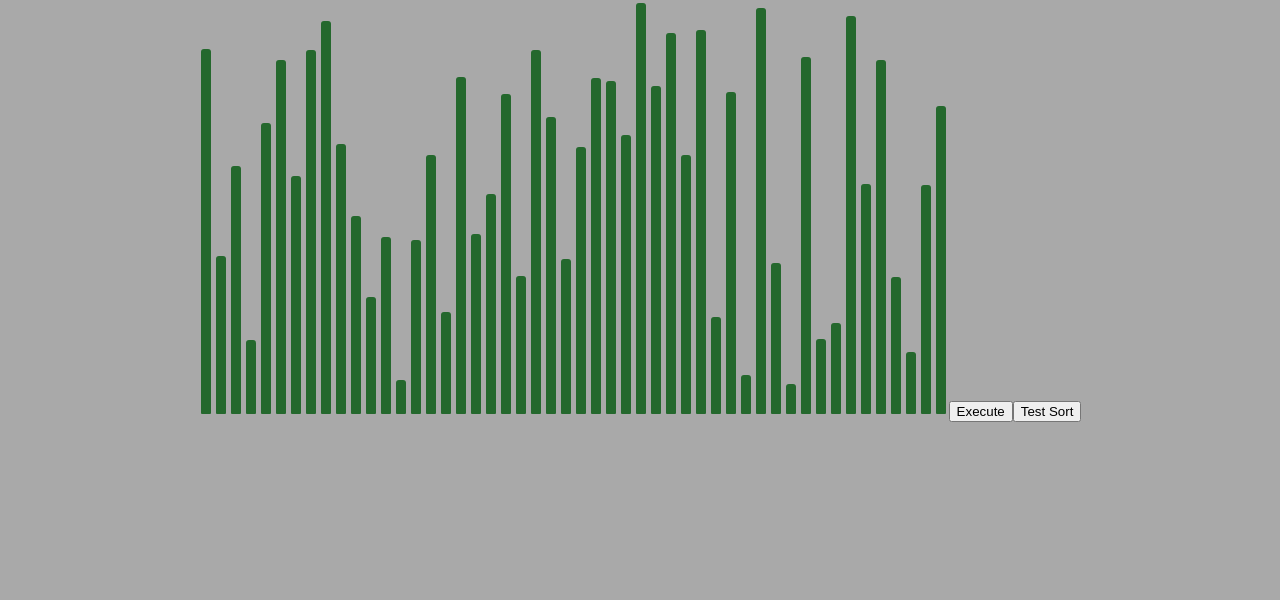
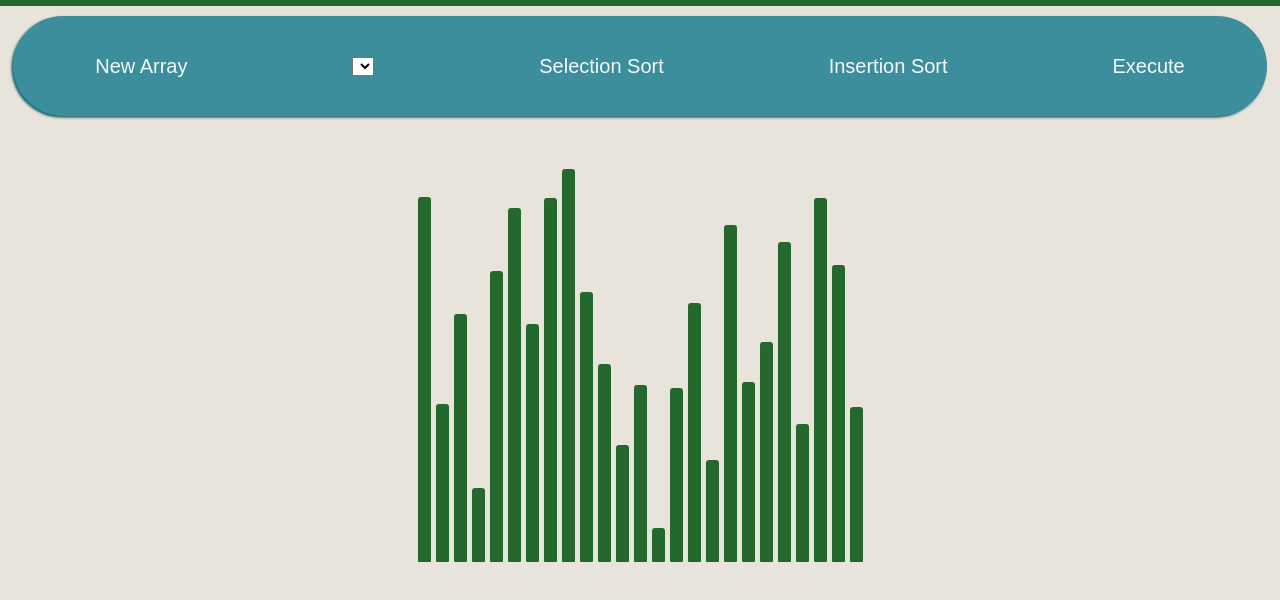
Before and after one commit to AatmikMallya/Algo-Visualizer, a React (Create React App) app: page / in a window 1280 px wide. Shown: the top 600 px of the page. Built offline with nearby package versions, Linux system fonts and the light colour scheme.

Commit message:
set up UI backbone

```diff
--- a/package.json
+++ b/package.json
@@ -1,5 +1,5 @@
 {
-  "name": "algo-visualizer",
+  "name": "Sorting-Time-Visualizer",
   "version": "0.1.0",
   "private": true,
   "dependencies": {
--- a/public/index.html
+++ b/public/index.html
@@ -6,15 +6,10 @@
     <meta name="viewport" content="width=device-width, initial-scale=1" />
     <meta name="theme-color" content="#000000" />
     <meta
-      name="description"
-      content="Web site created using create-react-app"
+      name="Sorting Time Visualizer"
+      content="Animation of various sorting algorithms and their time complexities"
     />
     <link rel="apple-touch-icon" href="%PUBLIC_URL%/logo192.png" />
-    <!--
-      manifest.json provides metadata used when your web app is installed on a
-      user's mobile device or desktop. See https://developers.google.com/web/fundamentals/web-app-manifest/
-    -->
-    <link rel="manifest" href="%PUBLIC_URL%/manifest.json" />
     <!--
       Notice the use of %PUBLIC_URL% in the tags above.
       It will be replaced with the URL of the `public` folder during the build.
@@ -24,7 +19,7 @@
       work correctly both with client-side routing and a non-root public URL.
       Learn how to configure a non-root public URL by running `npm run build`.
     -->
-    <title>React App</title>
+    <title>Sorting Time Visualizer</title>
   </head>
   <body>
     <noscript>You need to enable JavaScript to run this app.</noscript>
--- a/src/App.js
+++ b/src/App.js
@@ -1,11 +1,11 @@
 import React from 'react';
 import './App.css';
-import AlgoVisualizer from './components/AlgoVisualizer';
+import SortingTimeVisualizer from './components/SortingTimeVisualizer';
 
 function App() {
   return (
     <div className="App">
-      <AlgoVisualizer/>
+      <SortingTimeVisualizer/>
     </div>
   );
 }
--- a/src/algorithms/SelectionSort.js
+++ b/src/algorithms/SelectionSort.js
@@ -38,30 +38,32 @@ export function getSelectionSortAnims(arr) {
             arr[minIdx] = arr[i];
             arr[i] = temp;
             // swap heights a[i], a[minIdx]
-            animations.push([i, minIdx])
+            animations.push([i, minIdx]);
+            animations.push([null]);
+            animations.push([null]);
         }
     }
 
     return animations;
 }
 
-export function selectionSortAlgo(arr) {
-    let minIdx, temp;
+// function selectionSortAlgo(arr) {
+//     let minIdx, temp;
 
-    for (let i = 0; i < arr.length; i++) {
-        minIdx = i;
-        for (let j = i + 1; j < arr.length; j++) {
-            if (arr[j] < arr[minIdx]) {
-                minIdx = j;
-            }
-        }
+//     for (let i = 0; i < arr.length; i++) {
+//         minIdx = i;
+//         for (let j = i + 1; j < arr.length; j++) {
+//             if (arr[j] < arr[minIdx]) {
+//                 minIdx = j;
+//             }
+//         }
 
-        if (minIdx > i) {
-            temp = arr[minIdx];
-            arr[minIdx] = arr[i];
-            arr[i] = temp;
-        }
-    }
+//         if (minIdx > i) {
+//             temp = arr[minIdx];
+//             arr[minIdx] = arr[i];
+//             arr[i] = temp;
+//         }
+//     }
 
-    return arr;
-}
+//     return arr;
+// }
--- /dev/null
+++ b/src/components/Menu.css
@@ -0,0 +1,30 @@
+#menu-container {
+    background-color: #3d8e9c;
+    height: 100px;
+    border-radius: 100px;
+    width: 98%;
+    margin: 10px auto 50px;
+    box-shadow: -1.5px 1.5px 2.5px rgb(12, 94, 97);
+
+    display: flex;
+    justify-content: space-around;
+    align-items: center;
+}
+
+.menu-button {
+    background: none!important;
+    padding: 0!important;
+    cursor: pointer;
+    color: white;
+    font-family: Arial, Helvetica, sans-serif;
+    font-size: 20px;
+    user-select: none;
+    /* height: 3em; */
+    border-radius: 10px;
+    border: none;
+    opacity: 95%;
+}
+
+.menu-button:hover {
+    color: grey;
+}
--- /dev/null
+++ b/src/components/Menu.js
@@ -0,0 +1,30 @@
+import React from 'react';
+import './Menu.css';
+
+export default class Menu extends React.Component {
+    constructor(props) {
+        super(props);
+
+        this.state = {
+            algorithm: "selection"
+        }
+    }
+
+    handleExecute() {
+        this.props.onClick();
+    }
+
+    render() {
+        return (
+            <div id="menu-container">
+                <div className="menu-button" id="selection-sort" onClick={this.handleExecute}>New Array</div>
+                <select>
+
+                </select>
+                <div className="menu-button" id="selection-sort" onClick={this.handleExecute}>Selection Sort</div>
+                <div className="menu-button" id="insertion-sort" onClick={this.handleExecute}>Insertion Sort</div>
+                <div className="menu-button" id="execute" onClick={() => this.handleExecute()}>Execute</div>
+            </div>
+        );
+    }
+}
--- a/src/components/AlgoVisualizer.css
+++ b/src/components/SortingTimeVisualizer.css
@@ -1,7 +1,7 @@
 .array {
     background-color: #24682d;
     display: inline-block;
-    width: 10px;
+    width: 13px;
     height: 200px;
     margin: 2.5px;
     border-top-left-radius: 3px;
@@ -9,3 +9,8 @@
     border-bottom-left-radius: 1px;
     border-bottom-right-radius: 1px;
 }
+
+#color-strip {
+    background-color: #24682d;
+    height: 6px;
+}
--- a/src/components/AlgoVisualizer.js
+++ b/src/components/SortingTimeVisualizer.js
@@ -1,12 +1,14 @@
 import React from 'react';
-import './AlgoVisualizer.css';
-import {selectionSortAlgo, getSelectionSortAnims} from '../algorithms/SelectionSort';
+import Menu from './Menu';
+import './SortingTimeVisualizer.css';
+import {getSelectionSortAnims} from '../algorithms/SelectionSort';
 
 const purple = "#8a2be2";
 const red = "#dc143c";
 const green = "#24682d";
+const yellow = "#ffff00";
 
-export default class AlgoVisualizer extends React.Component {
+export default class SortingTimeVisualizer extends React.Component {
     constructor(props) {
         super(props);
         this.state = {
@@ -16,14 +18,17 @@ export default class AlgoVisualizer extends React.Component {
         this.handleExecute = this.handleExecute.bind(this);
 
         this.bars = [];
-        this.animationSpeed = 100
+        this.animationSpeed = 100;
+        this.arrayLength = 25;
+        this.arrayHeight = 400;
+
     }
 
     // initialize array to random values
     componentDidMount() {
         const newArr = []
-        for (let i = 0; i < 50; i++) {
-            newArr.push(Math.floor(Math.random()*400 + 20))
+        for (let i = 0; i < this.arrayLength; i++) {
+            newArr.push(Math.floor(Math.random()*this.arrayHeight + 20))
         }
         // const newArr = [
         //     306, 419,  28, 452, 378, 456,
@@ -37,28 +42,41 @@ export default class AlgoVisualizer extends React.Component {
     }
 
     // get animations and put them on the screen in order
-    animateSort(arr) {
-        const animations = getSelectionSortAnims(arr)
+    animateSort() {
+        const array = this.state.array;
+        const animations = getSelectionSortAnims(array)
         const arrayBars = document.getElementsByClassName("array")
         // console.log(animations)
 
         for (let i = 0; i < animations.length; i++) {
+            if (animations[i][0] === null) {
+                setTimeout(() => {}, (i + 1) * this.animationSpeed)
+                setTimeout(() => {}, (i + 2) * this.animationSpeed)
+            }
             // swapping animations[i][0] and animations[i][1]
-            if (typeof animations[i][1] === "number") {
+            else if (typeof animations[i][1] === "number") {
                 const [index1, index2] = animations[i];
+
+                setTimeout(() => {
+                    arrayBars[index1].style.backgroundColor = yellow;
+                    arrayBars[index2].style.backgroundColor = yellow;
+                }, i * this.animationSpeed)
+
                 setTimeout(() => {
                     const temp = arrayBars[index1].style.height;
                     arrayBars[index1].style.height = arrayBars[index2].style.height;
                     arrayBars[index2].style.height = temp;
+                }, (i + 1) * this.animationSpeed)
+
+                setTimeout(() => {
+                    arrayBars[index1].style.backgroundColor = purple;
                     arrayBars[index2].style.backgroundColor = green;
-                }, i * this.animationSpeed)
+                }, (i + 2) * this.animationSpeed)
             }
-
             // coloring the bar to represent comparison
             else {
                 const [index, color, type] = animations[i];
                 setTimeout(() => {
-                    // debugger;
                     arrayBars[index].style.backgroundColor = color;
                     arrayBars[index].type = type;
                     if (color === red) {
@@ -75,17 +93,21 @@ export default class AlgoVisualizer extends React.Component {
                                 arrayBars[j].style.backgroundColor = green;
                                 break;
                             }
-                            // if (animations[j].length > 2) {
-                            //     break;
-                            // }
-                            // if (animations[j][1] === purple) {
-                            //     arrayBars[j].style.backgroundColor = green;
-                            //     break;
-                            // }
                         }
                     }
                 }, i * this.animationSpeed);
             }
+        }
+        setTimeout(() => {
+            arrayBars[arrayBars.length - 1].style.backgroundColor = purple;
+        }, this.animationSpeed * animations.length)
+
+
+        for (let i = 0; i < arrayBars.length; i++) {
+            setTimeout(() => {
+                arrayBars[i].style.backgroundColor = green;
+            }, this.animationSpeed * (0.25 * i + animations.length))
+
         }
     }
 
@@ -105,17 +127,22 @@ export default class AlgoVisualizer extends React.Component {
         }
     }
 
-    handleExecute() {
-        this.animateSort(this.state.array)
+    handleExecute(e) {
+    console.log("SortingTimeVisualizer -> handleExecute -> e", e)
+
+        this.animateSort();
     }
 
     // everything rendered on screen is here
     render() {
         return (
-            <div id="bars-container">
-                {this.bars}
-                <button id="execute" onClick={this.handleExecute}>Execute</button>
-                <button id="test-sort" onClick={this.testSort.bind(this, selectionSortAlgo)}>Test Sort</button>
+            <div>
+                <div id="color-strip" />
+                <Menu onClick={this.handleExecute}/>
+                <div id="bars-container">
+                    {this.bars}
+                    {/* <button id="test-sort" onClick={this.testSort.bind(this, selectionSortAlgo)}>Test Sort</button> */}
+                </div>
             </div>
         )
     }
--- a/src/index.css
+++ b/src/index.css
@@ -5,7 +5,7 @@ body {
     sans-serif;
   -webkit-font-smoothing: antialiased;
   -moz-osx-font-smoothing: grayscale;
-  background-color: darkgray;
+  background-color: rgb(233, 228, 219);
 }
 
 code {
```
Also changed, not shown: public/manifest.json (deleted), 2 other files (tests, documents, lock files or other folders).
